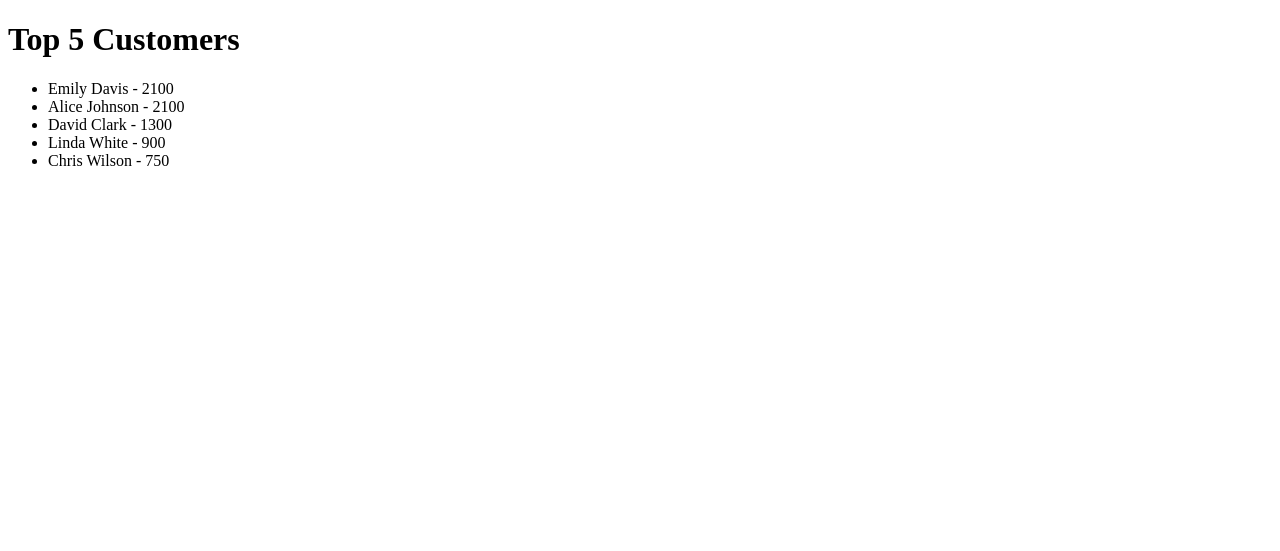
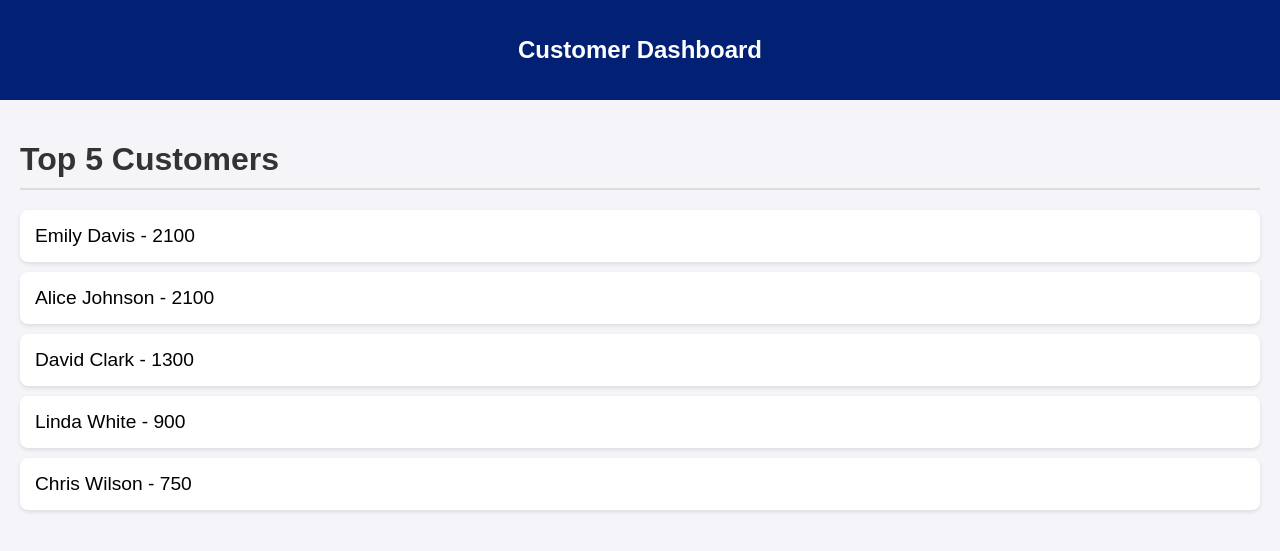
Before and after one commit to sehajaggarwal/VD-Assignment, a Django app: page /top-customers/ in a window 1280 px wide. Shown: the top 551 px of the page. Run offline with Django 5.2, Linux system fonts and the light colour scheme; data comes from the database, SQL or seed files in the repository.

Commit message:
Update base.html

```diff
--- a/VDT3/vdt3/myapp/templates/base.html
+++ b/VDT3/vdt3/myapp/templates/base.html
@@ -1,17 +1,75 @@
 <!DOCTYPE html>
 <html>
-<head>
+  <head>
     <title>{% block title %}{% endblock %}</title>
-</head>
-<body>
+    <style>
+      body {
+        font-family: Arial, sans-serif;
+        background-color: #f4f4f9;
+        margin: 0;
+        padding: 0;
+      }
+
+      header,
+      footer {
+        background-color: #022074;
+        color: white;
+        text-align: center;
+        padding: 1em 0;
+      }
+
+      main {
+        padding: 20px;
+      }
+
+      h1 {
+        font-size: 2em;
+        color: #333;
+        border-bottom: 2px solid #ddd;
+        padding-bottom: 10px;
+        margin-bottom: 20px;
+      }
+
+      ul {
+        list-style-type: none;
+        padding: 0;
+      }
+
+      li {
+        background-color: #fff;
+        margin: 10px 0;
+        padding: 15px;
+        border-radius: 8px;
+        box-shadow: 0 2px 4px rgba(0, 0, 0, 0.1);
+        font-size: 1.2em;
+        display: flex;
+        justify-content: space-between;
+      }
+
+      footer {
+        font-size: 0.9em;
+      }
+
+      /* Responsive Design */
+      @media (max-width: 600px) {
+        body {
+          font-size: 90%;
+        }
+
+        h1 {
+          font-size: 1.5em;
+        }
+
+        li {
+          font-size: 1em;
+        }
+      }
+    </style>
+  </head>
+  <body>
     <header>
-        <!-- header content-->
+      <h2>Customer Dashboard</h2>
     </header>
-    <main>
-        {% block content %}{% endblock %}
-    </main>
-    <footer>
-        <!-- footer content -->
-    </footer>
-</body>
+    <main>{% block content %}{% endblock %}</main>
+  </body>
 </html>
```
